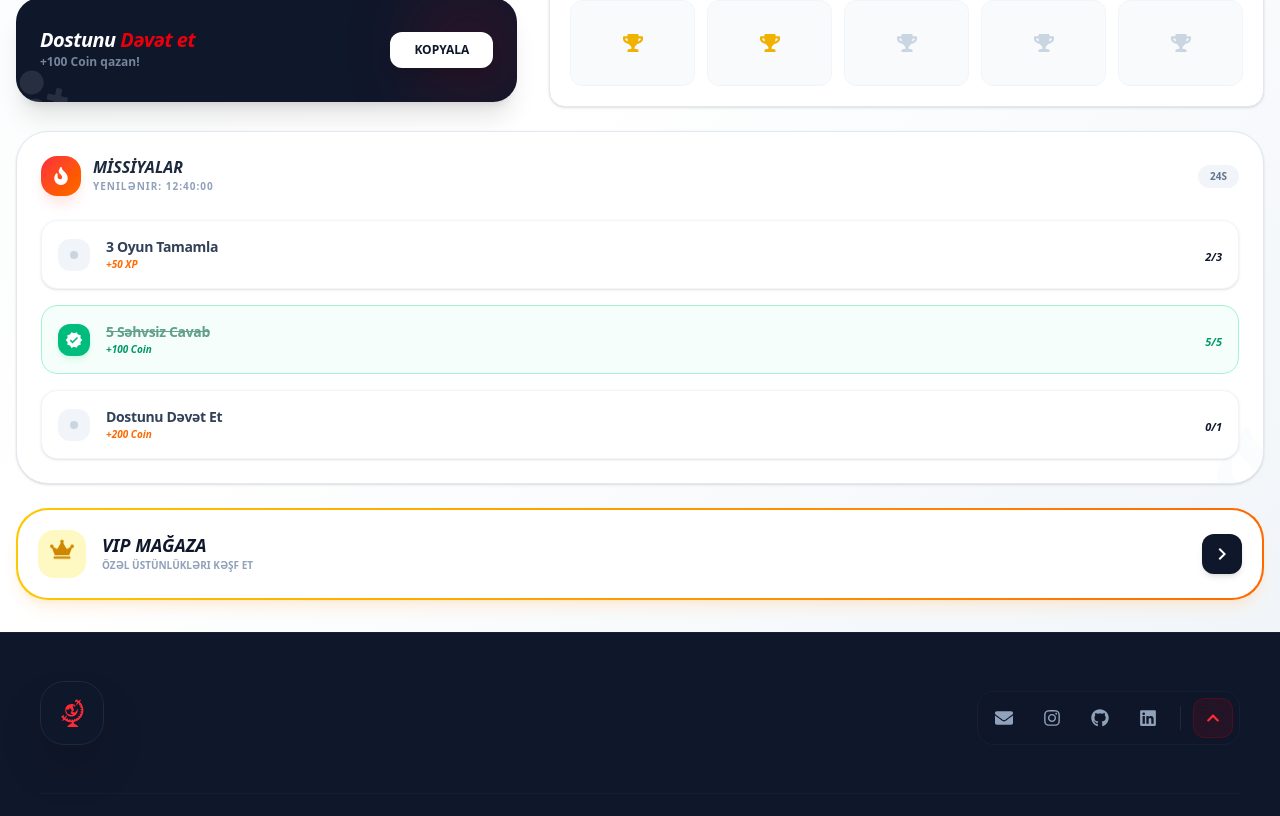
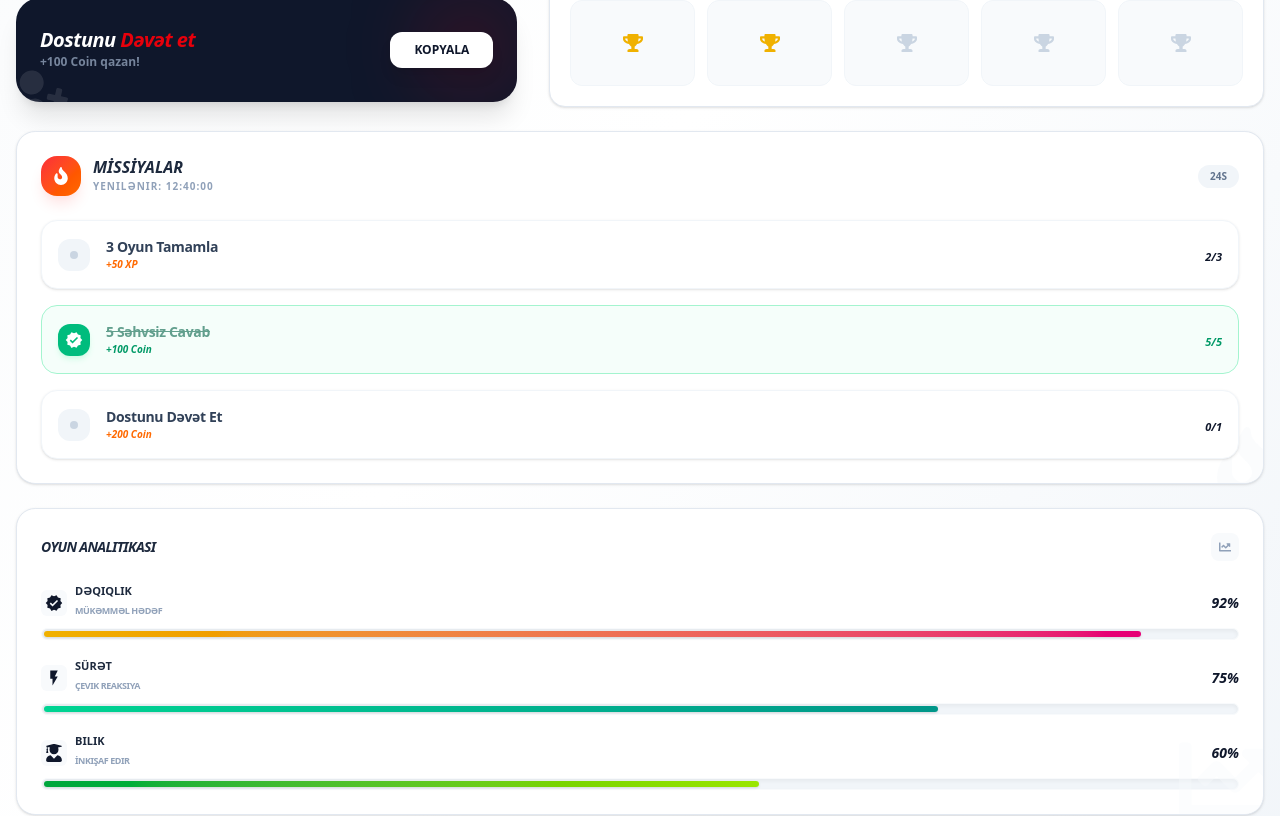
Before and after one commit to DashginAsgarli/Flag-Quiz-App, a React (Vite) app: page /profil in a window 1280 px wide. Shown: the part 680-1496 px from the top of the page. Built offline with nearby package versions, Linux system fonts and the light colour scheme; no server answers.

Commit message:
feat: implement GameAnalyticsCard component

```diff
--- a/src/component/Main/profil.jsx
+++ b/src/component/Main/profil.jsx
@@ -3,6 +3,7 @@ import { FaUserCircle, FaSun, FaLanguage, FaShieldAlt, FaHistory, FaSignOutAlt,
 import { MdKeyboardArrowRight, MdVerified, MdStars, MdExplore } from "react-icons/md";
 import { NavLink } from 'react-router-dom';
 import Claim from '../../page-component/Profil/claim';
+import GameAnalyticsCard from '../../page-component/Profil/GameAnalyticsCard';
 function Profil() {
   return (
     <>
@@ -204,6 +205,7 @@ function Profil() {
             </div>
           </div>
           <Claim />
+          <GameAnalyticsCard />
           <div className="bg-gradient-to-r from-yellow-400 to-orange-500 p-0.5 rounded-[2rem] shadow-lg shadow-orange-200/40">
             <div className="bg-white rounded-[1.9rem] p-5 flex items-center justify-between">
               <div className="flex items-center gap-4">
--- /dev/null
+++ b/src/page-component/Profil/GameAnalyticsCard.jsx
@@ -0,0 +1,55 @@
+import React from 'react'
+import { FaChartLine, FaUserGraduate } from "react-icons/fa";
+import { MdVerified, MdFlashOn } from "react-icons/md";
+
+function GameAnalyticsCard() {
+  return (
+    <>
+      <div className="p-6 rounded-[1.2rem] border border-slate-200 bg-white shadow-sm overflow-hidden relative">
+        <div className="flex items-center justify-between mb-6">
+          <h3 className="font-black text-slate-800 italic text-sm uppercase tracking-tighter">Oyun Analitikası</h3>
+          <div className="p-2 bg-slate-50 rounded-lg">
+            <FaChartLine className="text-slate-400 text-xs" />
+          </div>
+        </div>
+
+        <div className="grid grid-cols-1 gap-5">
+          {[
+            { label: "Dəqiqlik", value: "92", color: "bg-gradient-to-br from-yellow-500 to-pink-600", icon: <MdVerified />, desc: "Mükəmməl hədəf" },
+            { label: "Sürət", value: "75", color: "bg-gradient-to-br from-emerald-400 to-teal-600", icon: <MdFlashOn />, desc: "Çevik reaksiya" },
+            { label: "Bilik", value: "60", color: "bg-gradient-to-br from-green-600 to-lime-400", icon: <FaUserGraduate />, desc: "İnkişaf edir" },
+          ].map((stat, i) => (
+            <div key={i} className="group cursor-default">
+              <div className="flex items-center justify-between mb-2">
+                <div className="flex items-center gap-2">
+                  <span className={`text-lg p-1 rounded-md bg-slate-50 ${stat.color.split(' ')[1].replace('to-', 'text-')}`}>
+                    {stat.icon}
+                  </span>
+                  <div>
+                    <span className="block text-[11px] font-black text-slate-800 uppercase leading-none">{stat.label}</span>
+                    <span className="text-[9px] font-bold text-slate-400 uppercase tracking-tighter">{stat.desc}</span>
+                  </div>
+                </div>
+                <span className="text-sm font-black text-slate-900 italic">{stat.value}%</span>
+              </div>
+
+              <div className="relative h-3 w-full bg-slate-100 rounded-full p-[2px] border border-slate-50 shadow-inner">
+                <div
+                  className={`h-full rounded-full bg-gradient-to-r ${stat.color} shadow-sm transition-all duration-1000 group-hover:brightness-110`}
+                  style={{ width: `${stat.value}%` }}
+                >
+                </div>
+              </div>
+            </div>
+          ))}
+        </div>
+
+        <div className="absolute -right-4 -bottom-4 text-slate-50 pointer-events-none opacity-40">
+          <FaChartLine size={100} />
+        </div>
+      </div>
+    </>
+  )
+}
+
+export default GameAnalyticsCard
--- a/src/page-component/Profil/claim.jsx
+++ b/src/page-component/Profil/claim.jsx
@@ -4,7 +4,7 @@ import { MdVerified } from "react-icons/md";
 function Claim() {
     return (
         <>
-            <section className="p-6 rounded-[2rem] border border-slate-200 bg-white shadow-sm overflow-hidden relative group">
+            <section className="p-6 rounded-[1.2rem] border border-slate-200 bg-white shadow-sm overflow-hidden relative group">
                 <div className="flex items-center justify-between mb-6">
                     <div className="flex items-center gap-3">
                         <div className="w-10 h-10 bg-gradient-to-br from-red-500 to-orange-500 rounded-2xl flex items-center justify-center shadow-lg shadow-red-100 transition-transform group-hover:rotate-12">
```
